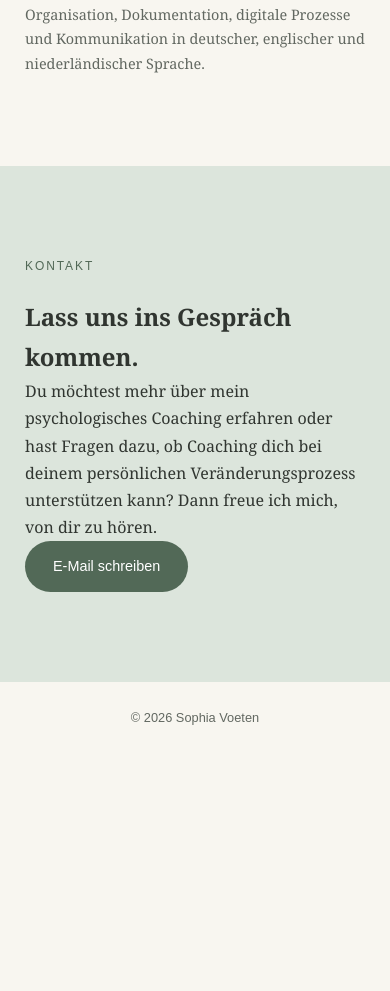
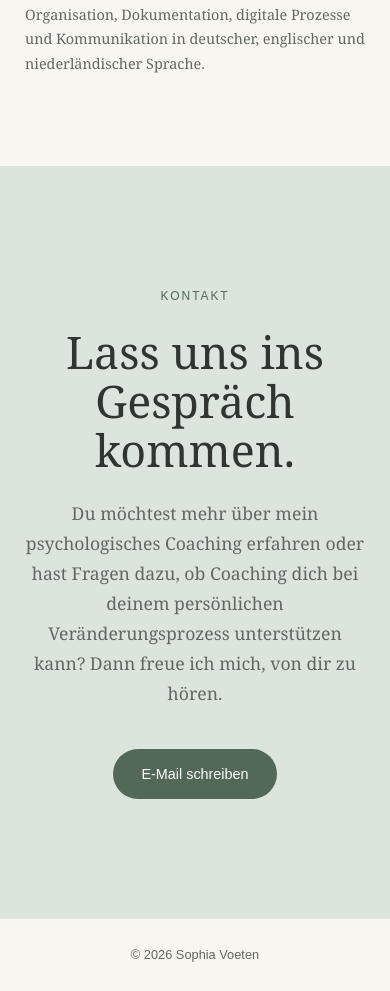
Before and after one commit to Sinueeowo/sophia-voeten, a plain HTML site: page index.html in a window 390 px wide. Shown: the part 8502-9493 px from the top of the page. Before the commit the page ends 9256 px from the top, so only its background shows below. Drawn offline with Linux system fonts and the light colour scheme.

Commit message:
Enhance contact section styles in style.css
Add styles for contact section and its elements.

```diff
--- a/style.css
+++ b/style.css
@@ -838,12 +838,45 @@ header {
     max-width: none;
 
     background: var(--sage-light);
+
+    text-align: center;
 }
 
-.contact .section-heading {
-    max-width: 750px;
+.contact-content {
+    max-width: 720px;
+
+    margin: 0 auto;
+
+    padding: 30px 0;
 }
 
+.contact-content .eyebrow {
+    margin-bottom: 20px;
+}
+
+.contact-content h2 {
+    margin-bottom: 25px;
+
+    font-size: clamp(2.8rem, 5vw, 4.5rem);
+
+    font-weight: normal;
+
+    line-height: 1.1;
+}
+
+.contact-text {
+    max-width: 620px;
+
+    margin: 0 auto 35px;
+
+    font-size: 1.1rem;
+
+    color: var(--text-light);
+}
+
+.contact .button {
+    margin-top: 5px;
+}
 
 /* =========================
    FOOTER
```
